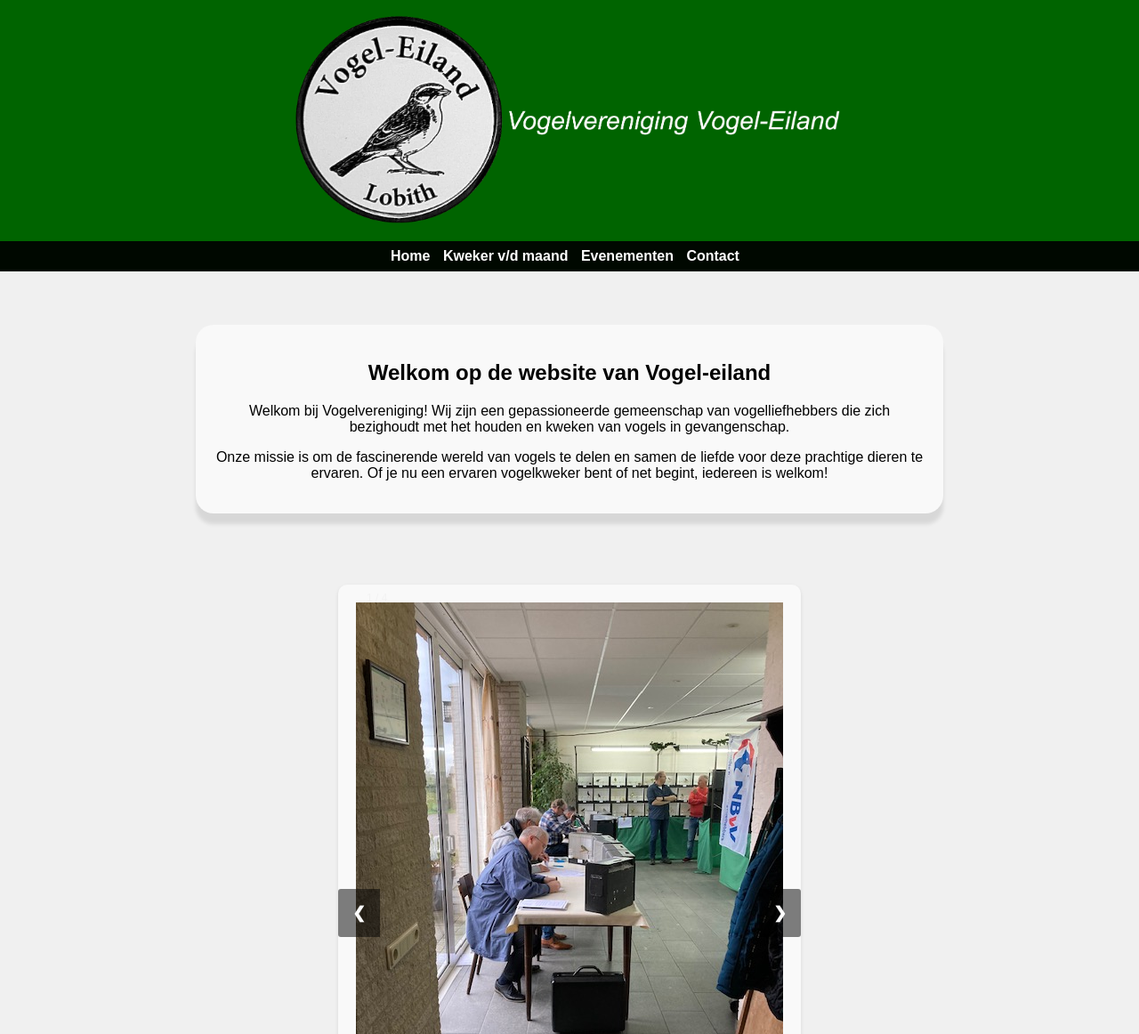
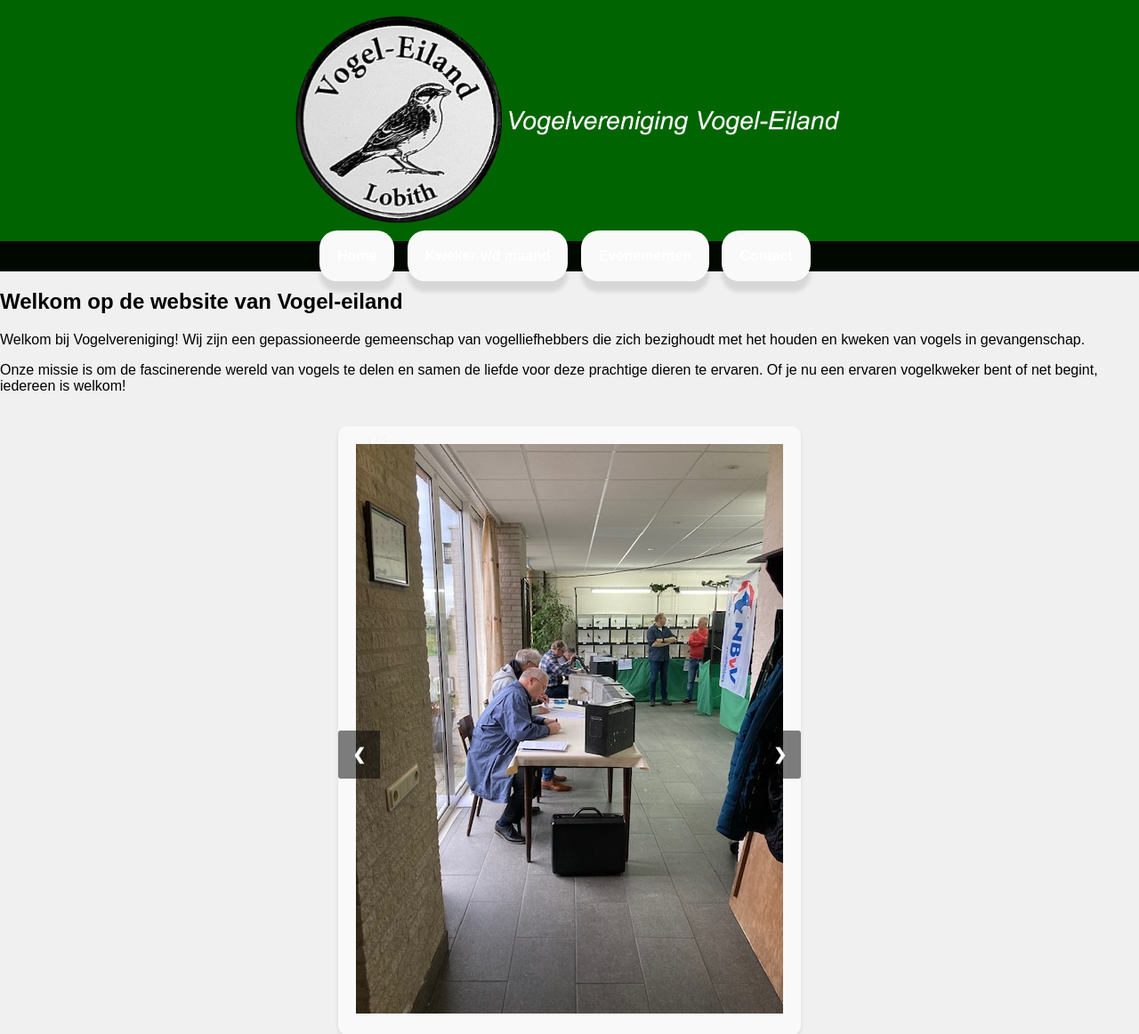
Before and after one commit to davewissink/wissinkdesign, a web app: file vogeleiland2/index.html in a window 1280 px wide. Shown: the top 1162 px of the page at 89% size. Run offline with its HTML, style and script files only (its server is not run), Linux system fonts and the light colour scheme.

Commit message:
Add files via upload

```diff
--- a/vogeleiland2/css/style.css
+++ b/vogeleiland2/css/style.css
@@ -53,37 +53,7 @@
   font-weight: bold;
 }
 
-#home {
-  text-align: center;
-  max-width: 800px;
-  margin: 60px auto;
-  padding: 20px;
-  background-color: #f9f9f9;
-  box-shadow: 0 12px 4px rgba(0,0,0,0.1);
-  border-radius: 20px;
-}
-
-#contact {
-  text-align: center;
-  max-width: 800px;
-  margin: 60px auto;
-  padding: 20px;
-  background-color: #f9f9f9;
-  box-shadow: 0 12px 4px rgba(0,0,0,0.1);
-  border-radius: 20px;
-}
-
-#breeder {
-  text-align: center;
-  max-width: 800px;
-  margin: 60px auto;
-  padding: 20px;
-  background-color: #f9f9f9;
-  box-shadow: 0 12px 4px rgba(0,0,0,0.1);
-  border-radius: 20px;
-}
-
-#events {
+.nav-link {
   text-align: center;
   max-width: 800px;
   margin: 60px auto;
@@ -97,6 +67,7 @@
   list-style: none;
   padding: 0;
 }
+
 
 .slideshow-container {
   max-width: 800px;
--- a/vogeleiland2/index.html
+++ b/vogeleiland2/index.html
@@ -15,10 +15,11 @@
     <div class="topbar">
         <nav>
             <ul>
-                <li><a href="index.html">Home</a></li>
-                <li><a href="breeder.html">Kweker v/d maand</a></li>
-                <li><a href="events.html">Evenementen</a></li>
-                <li><a href="contact.html">Contact</a></li>
+                <li><a href="index.html" class="nav-link">Home</a></li>
+                <li><a href="breeder.html" class="nav-link">Kweker v/d maand</a></li>
+                <li><a href="events.html" class="nav-link">Evenementen</a></li>
+                <li><a href="contact.html" class="nav-link">Contact</a></li>
+
             </ul>
         </nav>
     </div>
```
Also changed, not shown: vogeleiland2/breeder.html (+4 -4 lines), vogeleiland2/contact.html (+4 -4 lines), vogeleiland2/events.html (+4 -4 lines).
